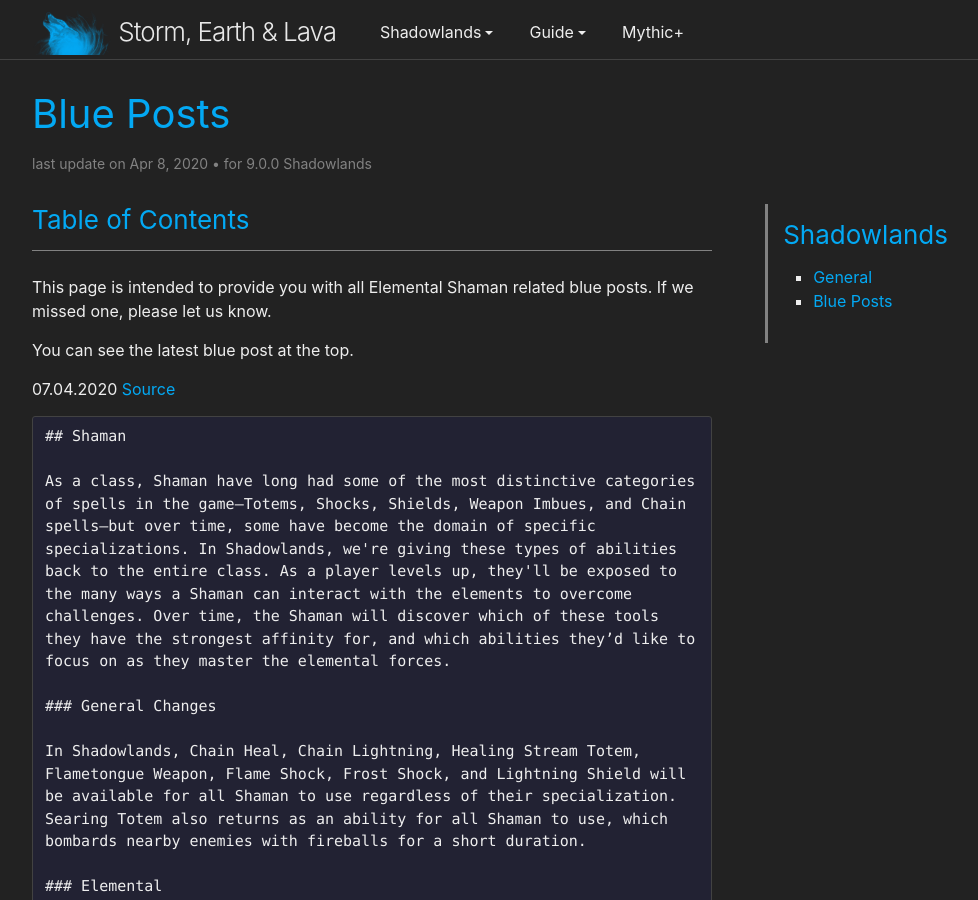
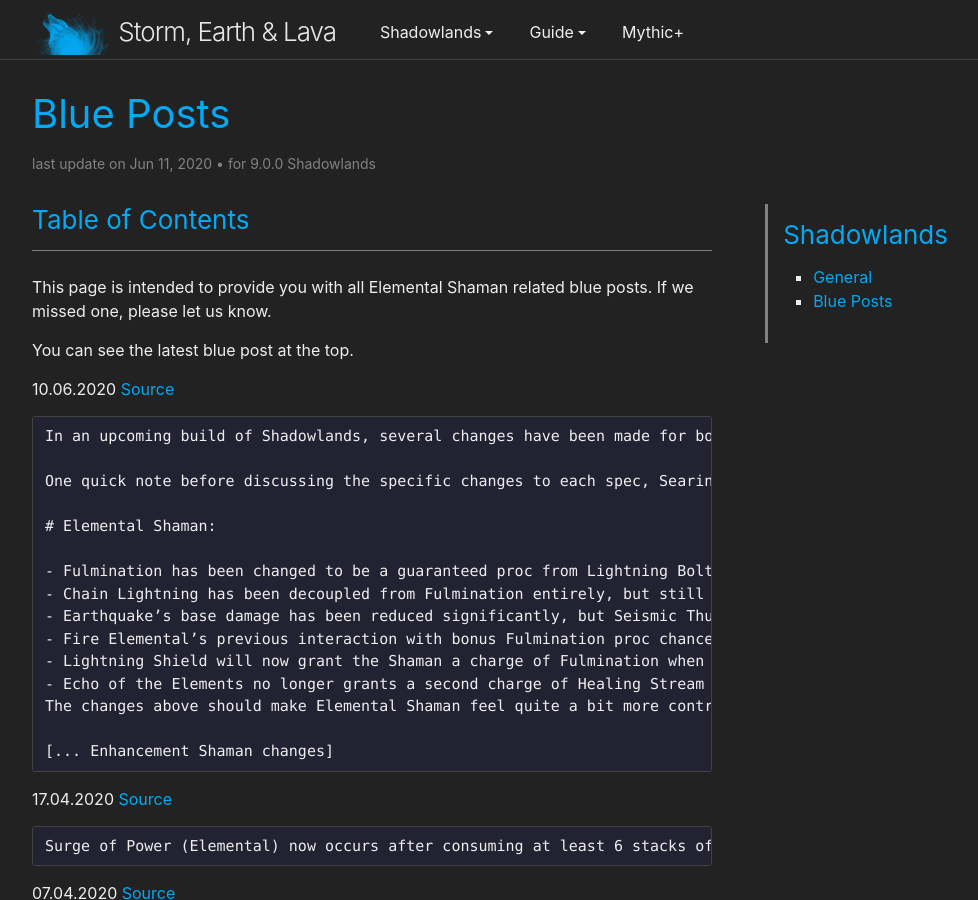
Before and after one commit to stormearthandlava/stormearthandlava.github.io, a Jekyll site: the page built from guide/shadowlands/blue_posts.md, in a window 1280 px wide and 900 px high. Shown: the whole window, without its empty margins (268-1246 px from the left). Built offline with Jekyll 4.4.1, drawn with Linux system fonts in a browser that asks for light colours; a script that is not in the unit is left out.

Commit message:
update elemental specific blue post collection

````diff
--- a/guide/shadowlands/blue_posts.md
+++ b/guide/shadowlands/blue_posts.md
@@ -1,7 +1,7 @@
 ---
 layout: highcharts_page
 title: Blue Posts
-last_update: 2020-04-08 09:00:00
+last_update: 2020-06-11 09:00:00
 game_version: 9.0.0 Shadowlands
 toc: true
 ---
@@ -9,6 +9,32 @@
 This page is intended to provide you with all Elemental Shaman related blue posts. If we missed one, please let us know.
 
 You can see the latest blue post at the top.
+
+
+10.06.2020 [Source](https://us.forums.blizzard.com/en/wow/t/feedback-shaman-class-changes/490695/101)
+```Markdown
+In an upcoming build of Shadowlands, several changes have been made for both of the DPS Shaman specializations.
+
+One quick note before discussing the specific changes to each spec, Searing Totem is being removed as a baseline button to all Shaman. Searing Totem was brought back in Shadowlands with the intention of Totems being a cool and iconic part of the Shaman class, but without significant redesign to the button to give it mechanical interaction and feeling impactful to press, it wound up feeling like just another cooldown you had to manage that didn’t have any excitement behind it.
+
+# Elemental Shaman:
+
+- Fulmination has been changed to be a guaranteed proc from Lightning Bolt and Lightning Bolt Overload.
+- Chain Lightning has been decoupled from Fulmination entirely, but still grants Seismic Thunder stacks.
+- Earthquake’s base damage has been reduced significantly, but Seismic Thunder now also increases the damage of Earthquake for each stack of Seismic Thunder consumed when cast.
+- Fire Elemental’s previous interaction with bonus Fulmination proc chance has been redesigned. While Fire Elemental is active, the period of Flame Shock is reduced, which increases the DPS of any active Flame Shock debuff and also increases the chance of gaining the Lava Surge effect. Additionally while Fire Elemental is active, any newly cast Flame Shock will have its Duration increased by 100%.
+- Lightning Shield will now grant the Shaman a charge of Fulmination when it deals damage to an enemy.
+- Echo of the Elements no longer grants a second charge of Healing Stream Totem for Elemental Shaman. This is more of a bug fix, but noting here as it is a moderate change to available utility of the Echo of the Elements talent. This talent is unchanged for Restoration.
+The changes above should make Elemental Shaman feel quite a bit more control over what will happen as the result of pressing their abilities.
+
+[... Enhancement Shaman changes]
+```
+
+
+17.04.2020 [Source](https://worldofwarcraft.com/en-us/news/23310980/shadowlands-class-updates#item10)
+```Markdown
+Surge of Power (Elemental) now occurs after consuming at least 6 stacks of Fulmination.
+```
 
 
 07.04.2020 [Source](https://worldofwarcraft.com/en-us/news/23310980/shadowlands-class-updates#item10)
````
